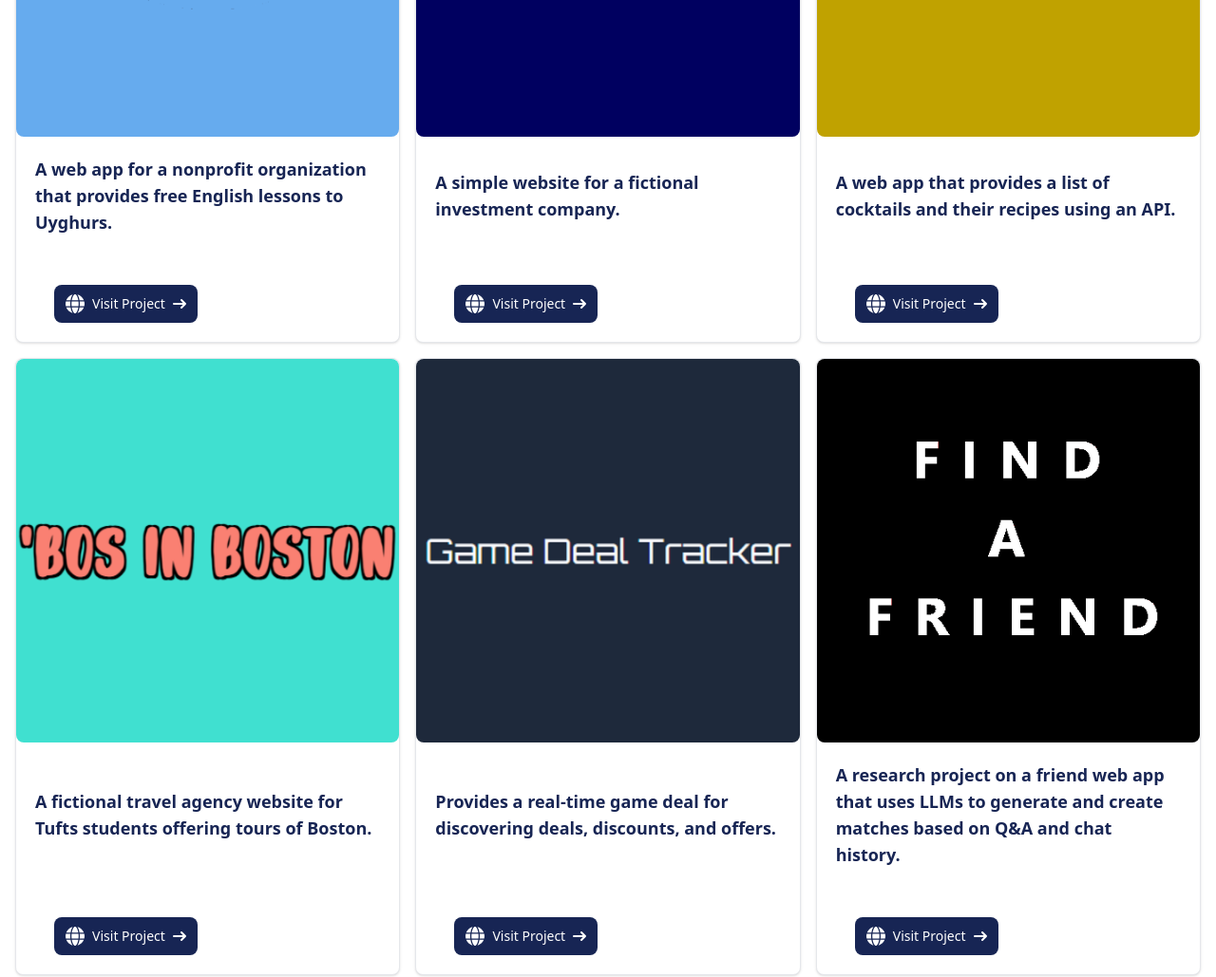
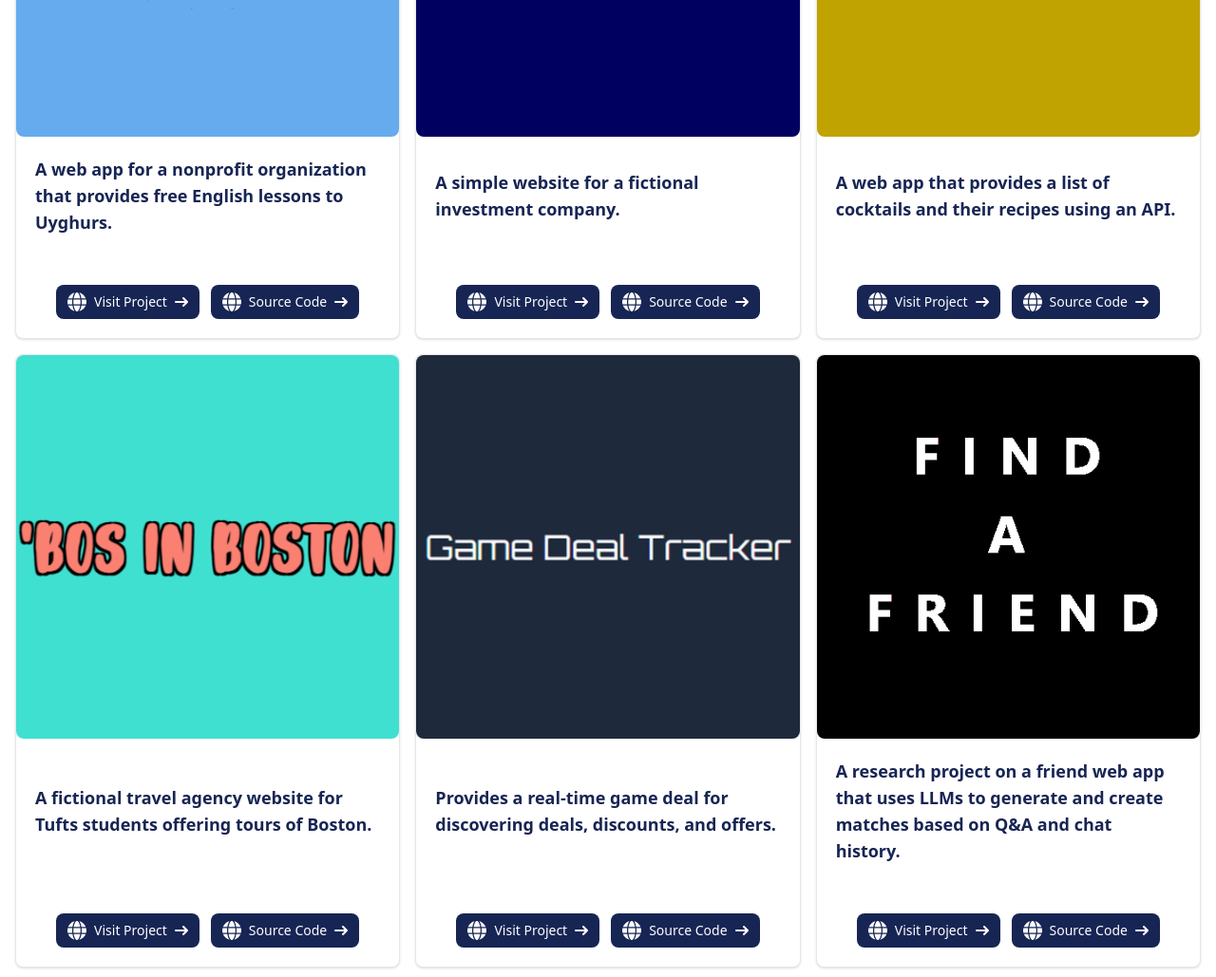
Before and after one commit to jpuka01/portfolio, a website: page index.html in a window 1280 px wide. Shown: the part 1292-2321 px from the top of the page at 95% size. Drawn offline with nearby package versions, Linux system fonts and the light colour scheme; a web font is replaced by a local one.

```diff
--- a/frontend/script.js
+++ b/frontend/script.js
@@ -62,10 +62,8 @@
                     <path stroke="currentColor" stroke-linecap="round" stroke-linejoin="round" stroke-width="2" d="M1 5h12m0 0L9 1m4 4L9 9"/>
                 </svg>
             </a>
-            <a href="${project.github}" class="inline-flex items-center px-3 py-2 text-sm font-medium text-center text-white bg-sky-300 rounded-lg hover:text-blue-950 focus:ring-4 focus:outline-none focus:ring-blue-950 dark:bg-white dark:text-blue-950 dark:hover:text-sky-300 dark:focus:ring-sky-300">
-                <svg class="w-6 h-6 mr-2" aria-hidden="true" xmlns="http://www.w3.org/2000/svg" width="24" height="24" fill="currentColor" viewBox="0 0 24 24">
-                        <path fill-rule="evenodd" d="M12.006 2a9.847 9.847 0 0 0-6.484 2.44 10.32 10.32 0 0 0-3.393 6.17 10.48 10.48 0 0 0 1.317 6.955 10.045 10.045 0 0 0 5.4 4.418c.504.095.683-.223.683-.494 0-.245-.01-1.052-.014-1.908-2.78.62-3.366-1.21-3.366-1.21a2.711 2.711 0 0 0-1.11-1.5c-.907-.637.07-.621.07-.621.317.044.62.163.885.346.266.183.487.426.647.71.135.253.318.476.538.655a2.079 2.079 0 0 0 2.37.196c.045-.52.27-1.006.635-1.37-2.219-.259-4.554-1.138-4.554-5.07a4.022 4.022 0 0 1 1.031-2.75 3.77 3.77 0 0 1 .096-2.713s.839-.275 2.749 1.05a9.26 9.26 0 0 1 5.004 0c1.906-1.325 2.74-1.05 2.74-1.05.37.858.406 1.828.101 2.713a4.017 4.017 0 0 1 1.029 2.75c0 3.939-2.339 4.805-4.564 5.058a2.471 2.471 0 0 1 .679 1.897c0 1.372-.012 2.477-.012 2.814 0 .272.18.592.687.492a10.05 10.05 0 0 0 5.388-4.421 10.473 10.473 0 0 0 1.313-6.948 10.32 10.32 0 0 0-3.39-6.165A9.847 9.847 0 0 0 12.007 2Z" clip-rule="evenodd"/>
-                </svg>
+            <a href="${project.github}" class="inline-flex items-center px-3 py-2 text-sm font-medium text-center text-white bg-blue-950 rounded-lg hover:text-sky-300 focus:ring-4 focus:outline-none focus:ring-sky-300 dark:bg-sky-300 dark:text-blue-950 dark:hover:text-white dark:focus:ring-white">
+                <svg class="w-5 h-5 mr-2" aria-hidden="true" xmlns="http://www.w3.org/2000/svg" viewBox="0 0 512 512"><!--!Font Awesome Free 6.7.2 by @fontawesome - https://fontawesome.com License - https://fontawesome.com/license/free Copyright 2025 Fonticons, Inc.--><path fill="currentColor" d="M352 256c0 22.2-1.2 43.6-3.3 64l-185.3 0c-2.2-20.4-3.3-41.8-3.3-64s1.2-43.6 3.3-64l185.3 0c2.2 20.4 3.3 41.8 3.3 64zm28.8-64l123.1 0c5.3 20.5 8.1 41.9 8.1 64s-2.8 43.5-8.1 64l-123.1 0c2.1-20.6 3.2-42 3.2-64s-1.1-43.4-3.2-64zm112.6-32l-116.7 0c-10-63.9-29.8-117.4-55.3-151.6c78.3 20.7 142 77.5 171.9 151.6zm-149.1 0l-176.6 0c6.1-36.4 15.5-68.6 27-94.7c10.5-23.6 22.2-40.7 33.5-51.5C239.4 3.2 248.7 0 256 0s16.6 3.2 27.8 13.8c11.3 10.8 23 27.9 33.5 51.5c11.6 26 20.9 58.2 27 94.7zm-209 0L18.6 160C48.6 85.9 112.2 29.1 190.6 8.4C165.1 42.6 145.3 96.1 135.3 160zM8.1 192l123.1 0c-2.1 20.6-3.2 42-3.2 64s1.1 43.4 3.2 64L8.1 320C2.8 299.5 0 278.1 0 256s2.8-43.5 8.1-64zM194.7 446.6c-11.6-26-20.9-58.2-27-94.6l176.6 0c-6.1 36.4-15.5 68.6-27 94.6c-10.5 23.6-22.2 40.7-33.5 51.5C272.6 508.8 263.3 512 256 512s-16.6-3.2-27.8-13.8c-11.3-10.8-23-27.9-33.5-51.5zM135.3 352c10 63.9 29.8 117.4 55.3 151.6C112.2 482.9 48.6 426.1 18.6 352l116.7 0zm358.1 0c-30 74.1-93.6 130.9-171.9 151.6c25.5-34.2 45.2-87.7 55.3-151.6l116.7 0z"/></svg>
                 Source Code
                 <svg class="rtl:rotate-180 w-3.5 h-3.5 ms-2 ml-2" aria-hidden="true" xmlns="http://www.w3.org/2000/svg" fill="none" viewBox="0 0 14 10">
                     <path stroke="currentColor" stroke-linecap="round" stroke-linejoin="round" stroke-width="2" d="M1 5h12m0 0L9 1m4 4L9 9"/>
--- a/index.html
+++ b/index.html
@@ -179,7 +179,7 @@
                     future entrepreneurial ventures.</p>
                 <div class="flex flex-col space-y-4 sm:flex-row sm:justify-center sm:space-y-0 mt-8">
                     <a href="#target-section1"
-                        class="inline-flex justify-center items-center py-3 px-5 text-base font-medium text-center text-white rounded-lg bg-blue-950 hover:bg-sky-300 hover:text-blue-950 focus:ring-4 focus:ring-sky-300 dark:focus:ring-blue-950">
+                        class="inline-flex justify-center items-center py-3 px-5 text-base font-medium text-center text-white rounded-lg bg-blue-950 hover:bg-sky-300 hover:text-blue-950 focus:ring-4 focus:ring-sky-300 dark:focus:ring-blue-950 dark:bg-sky-300 dark:text-blue-950 dark:hover:text-white">
                         <svg class="w-5 h-5 mr-2" aria-hidden="true" xmlns="http://www.w3.org/2000/svg"
                             viewBox="0 0 512 512"><!--!Font Awesome Free 6.7.2 by @fontawesome - https://fontawesome.com License - https://fontawesome.com/license/free Copyright 2025 Fonticons, Inc.-->
                             <path fill="currentColor"
```
